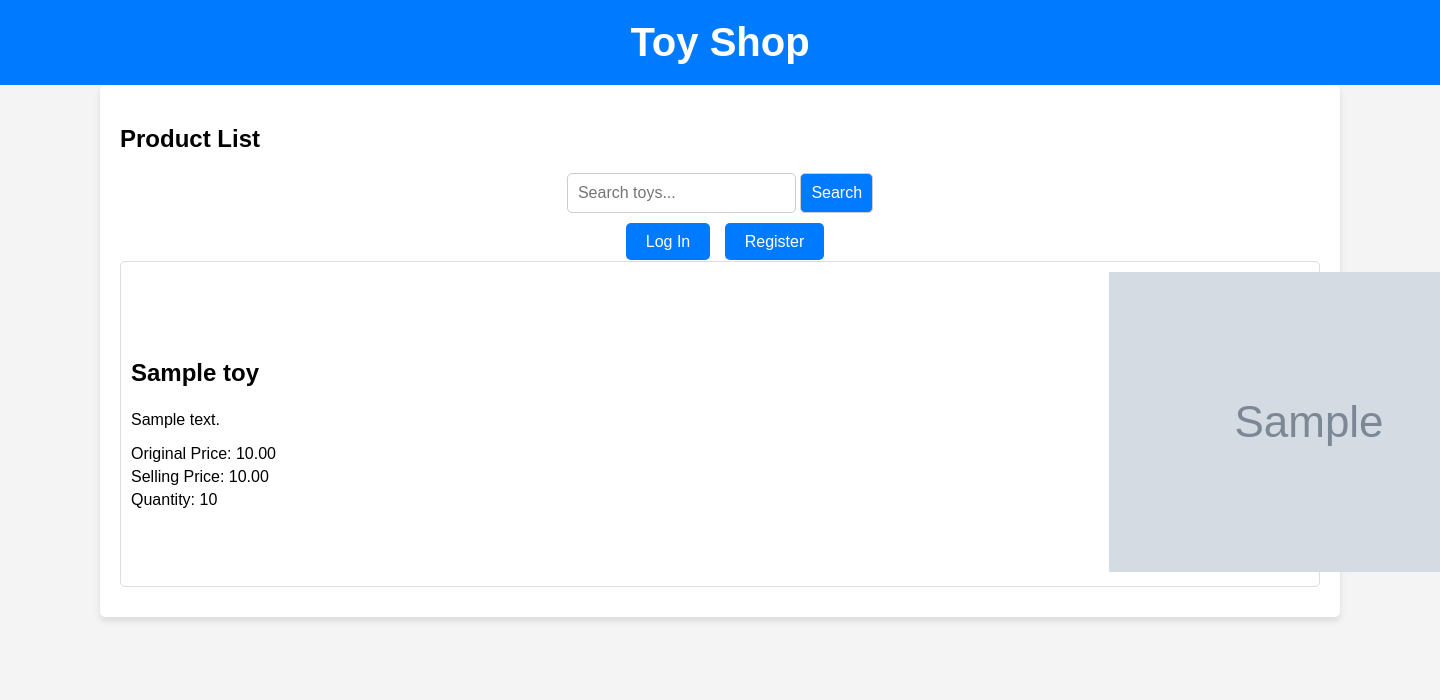
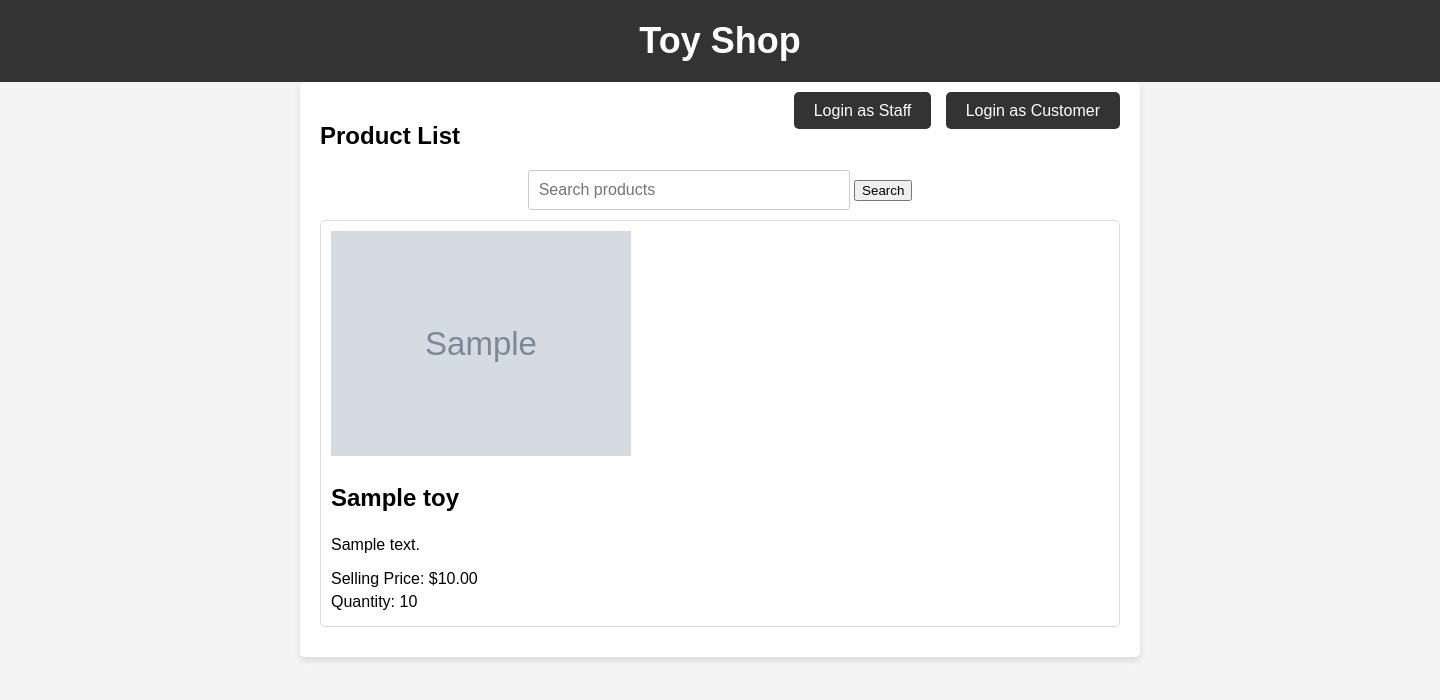
Before and after one commit to hung245/toyshop123, a PHP site: page / in a window 1440 px wide; the page is wider, and only the part inside the window is pictured. Shown: the top 700 px of that part. Run offline with PHP 8.4, Linux system fonts and the light colour scheme; tables that the repository leaves empty or names only in its code hold one stand-in row (values such as "Sample post"); grey boxes marked "Sample" are stand-in pictures.

Commit message:
Update index.php

```diff
--- a/index.php
+++ b/index.php
@@ -2,6 +2,7 @@
 $dsn = "mysql:host=s465z7sj4pwhp7fn.cbetxkdyhwsb.us-east-1.rds.amazonaws.com;port=3306;dbname=d4h3mjkjk80n2yrp";
 $username = "cxyr1qdeadhw1stb";
 $password = "bd5sul6vxf3c5fo2";
+
 
 $imageDir = "images/";
 
@@ -14,7 +15,12 @@ try {
 
 if ($_SERVER["REQUEST_METHOD"] === "GET" && isset($_GET["search"])) {
     $searchKeyword = $_GET["search"];
-    $sql = "SELECT ToyID, Toy_Name, description, Original_price, Selling_price, Quantity, Product_import_date, Product_import_staff, Shop_ID, Supplier_ID, image FROM toy WHERE Toy_Name LIKE :searchKeyword OR description LIKE :searchKeyword";
+
+    $sql = "SELECT ToyID, Toy_Name, description, Original_price, Selling_price, Quantity, Product_import_date, Product_import_staff, Shop_ID, Supplier_ID, image
+            FROM toy
+            WHERE Toy_Name LIKE :searchKeyword
+            OR description LIKE :searchKeyword";
+
     $stmt = $conn->prepare($sql);
     $stmt->bindValue(":searchKeyword", "%$searchKeyword%", PDO::PARAM_STR);
     $stmt->execute();
@@ -25,6 +31,7 @@ if ($_SERVER["REQUEST_METHOD"] === "GET" && isset($_GET["search"])) {
     $toys = $stmt->fetchAll(PDO::FETCH_ASSOC);
 }
 ?>
+
 <!DOCTYPE html>
 <html lang="en">
 <head>
@@ -38,14 +45,16 @@ if ($_SERVER["REQUEST_METHOD"] === "GET" && isset($_GET["search"])) {
       padding: 0;
       background-color: #f4f4f4;
     }
+
     header {
-      background-color: #007BFF;
+      background-color: #333;
       color: #fff;
       text-align: center;
       padding: 20px 0;
     }
+
     .container {
-      max-width: 1200px;
+      max-width: 800px;
       margin: 0 auto;
       padding: 20px;
       background-color: #fff;
@@ -53,42 +62,49 @@ if ($_SERVER["REQUEST_METHOD"] === "GET" && isset($_GET["search"])) {
       border-radius: 5px;
       position: relative;
     }
+
     h1 {
-      font-size: 2.5em;
+      font-size: 36px;
       margin: 0;
     }
+
     h2 {
       font-size: 24px;
       margin: 20px 0;
     }
+
     .product {
-      display: flex;
-      align-items: center;
-      justify-content: space-between;
       border: 1px solid #ddd;
       margin: 10px 0;
       padding: 10px;
       border-radius: 5px;
     }
+
     .product-details {
-      max-width: 70%;
+      font-size: 16px;
     }
+
     .product-name {
       font-size: 24px;
       font-weight: bold;
     }
+
     .product-description {
       margin-top: 10px;
     }
+
     .product-price {
       margin: 5px 0;
     }
+
     .login-buttons {
-      text-align: center;
-      margin-top: 20px;
+      position: absolute;
+      top: 20px;
+      right: 20px;
     }
+
     .login-button {
-      background-color: #007BFF;
+      background-color: #333;
       color: #fff;
       padding: 10px 20px;
       border: none;
@@ -96,28 +112,24 @@ if ($_SERVER["REQUEST_METHOD"] === "GET" && isset($_GET["search"])) {
       text-decoration: none;
       margin-left: 10px;
     }
+
     .search-form {
       text-align: center;
       margin-top: 20px;
     }
-    .search-input, button {
+
+    .search-input {
+      width: 300px;
       padding: 10px;
       font-size: 16px;
-      border-radius: 5px;
       border: 1px solid #ccc;
-    }
-    button {
-      background-color: #007BFF;
-      color: #fff;
-      cursor: pointer;
-    }
-    button:hover {
-      background-color: #0056b3;
+      border-radius: 3px;
     }
     .product-image {
-      max-width: 200px;
+  max-width: 300px;
   height: auto;
 }
+
   </style>
 </head>
 <body>
@@ -126,28 +138,33 @@ if ($_SERVER["REQUEST_METHOD"] === "GET" && isset($_GET["search"])) {
   </header>
   <div class="container">
     <h2>Product List</h2>
-    <form class="search-form" method="GET" action="shop.php">
-      <input class="search-input" type="text" name="search" placeholder="Search toys...">
+    <form class="search-form" method="GET" action="index.php">
+      <input class="search-input" type="text" name="search" placeholder="Search products">
       <button type="submit">Search</button>
     </form>
-    <div class="login-buttons">
-      <a class="login-button" href="login.html">Log In</a>
-      <a class="login-button" href="register.html">Register</a>
-    </div>
+
+    <div class="products-grid">
+      <?php if (!empty($toys)): ?>
         <?php foreach ($toys as $toy): ?>
           <div class="product">
             <div class="product-details">
+              <img src="<?= $imageDir . htmlspecialchars($toy['image']) ?>" alt="<?= htmlspecialchars($toy['Toy_Name']) ?>" class="product-image">
               <h3 class="product-name"><?= htmlspecialchars($toy['Toy_Name']) ?></h3>
               <p class="product-description"><?= htmlspecialchars($toy['description']) ?></p>
-          <p class="product-price">Original Price: <?= number_format($toy['Original_price'], 2) ?></p>
-          <p class="product-price">Selling Price: <?= number_format($toy['Selling_price'], 2) ?></p>
+              <p class="product-price">Selling Price: $<?= number_format($toy['Selling_price'], 2) ?></p>
               <p class="product-price">Quantity: <?= $toy['Quantity'] ?></p>
-        </div>
-        <div class="product-image">
-          <img src="<?= $imageDir . htmlspecialchars($toy['image']) ?>" alt="<?= htmlspecialchars($toy['Toy_Name']) ?>">
             </div>
           </div>
         <?php endforeach; ?>
+      <?php else: ?>
+        <p>No products found.</p>
+      <?php endif; ?>
+    </div>
+
+    <div class="login-buttons">
+      <a href="staff-login.php" class="login-button">Login as Staff</a>
+      <a href="customer-login.php" class="login-button">Login as Customer</a>
+    </div>
   </div>
 </body>
 </html>
```
Lines whose indentation alone changed are shown as unchanged.
